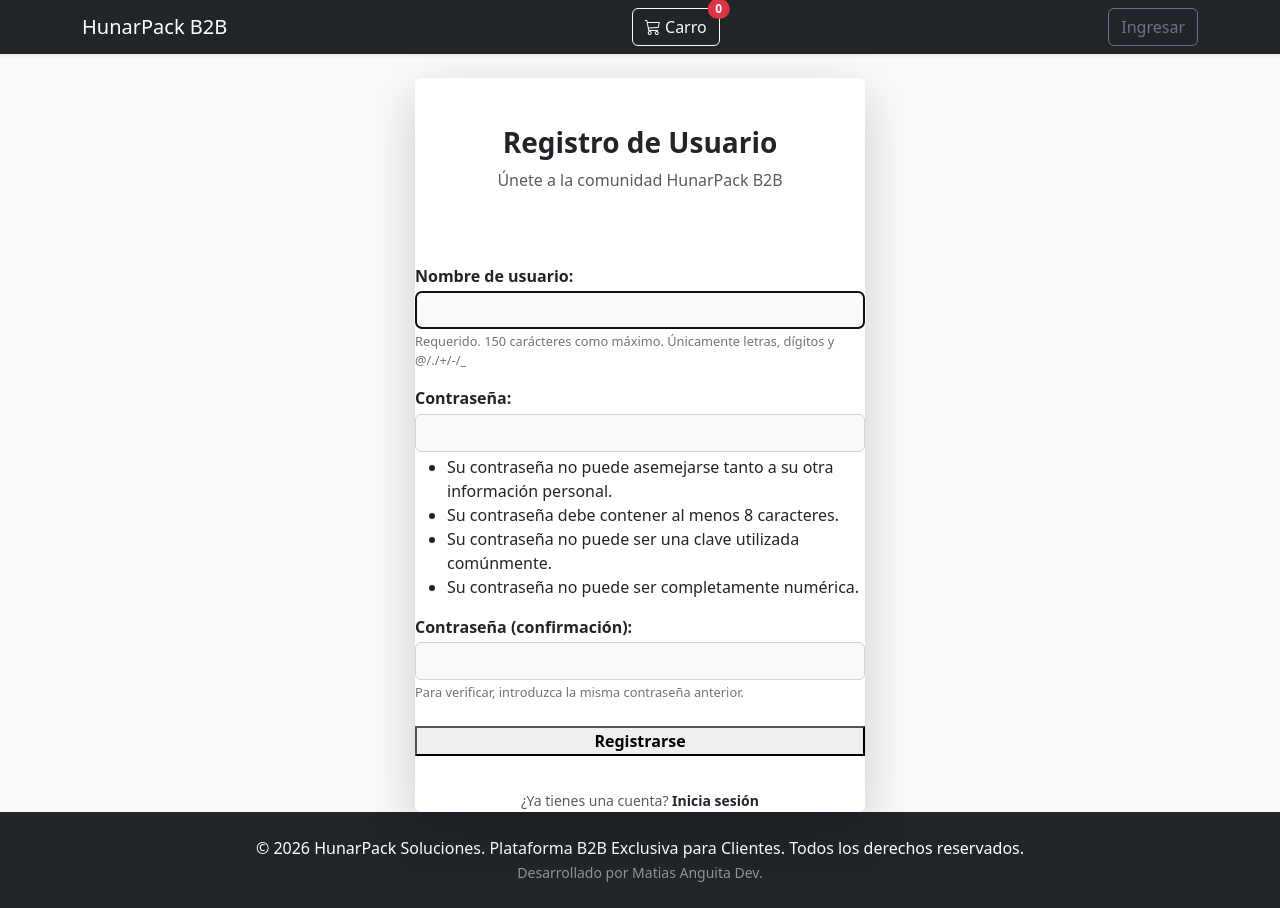
After one commit to AnguitaMatias/hunarpack-b2b, a Django app: page /registro/ in a window 1280 px wide. The commit adds this page. Run offline with Django 5.2, Linux system fonts and the light colour scheme.

Commit message:
Implementación de registro de usuario, inicio de sesión y logout. Creación de interfaz de historial de cotizaciones. Modificación de modelos para registro de usuarios.

```diff
--- a/catalogo/models.py
+++ b/catalogo/models.py
@@ -1,4 +1,5 @@
 from django.db import models
+from django.contrib.auth.models import User
 
 class Categoria(models.Model):
     nombre = models.CharField(max_length=100, verbose_name="Nombre de la Categoría")
@@ -43,8 +44,9 @@ class Cotizacion(models.Model):
         ('FINALIZADA', 'Finalizada'),
     ]
 
+    usuario = models.ForeignKey(User, on_delete=models.SET_NULL, null=True, blank=True, related_name='cotizaciones')
     nombre_contacto = models.CharField(max_length=120, verbose_name="Nombre de Contacto")
-    empresa = models.CharField(max_length=120, verbose_name="Raz+on Social / Empresa")
+    empresa = models.CharField(max_length=150, verbose_name="Razón Social / Empresa")
     rut_empresa = models.CharField(max_length=15, blank=True, null=True, verbose_name="RUT Empresa")
     email = models.EmailField(verbose_name="Correo Electrónico")
     telefono = models.CharField(max_length=20, verbose_name="Teléfono")
--- a/catalogo/static/catalogo/js/carrito.js
+++ b/catalogo/static/catalogo/js/carrito.js
@@ -24,6 +24,8 @@ document.addEventListener('DOMContentLoaded', () =>{
         const toast = new bootstrap.Toast(toastElement, { delay: 3000 });
         toast.show();
     }
+
+    // -- Configuración del botón agregar --
     const botonesAgregar = document.querySelectorAll('.btn-agregar');
     // Se lee el Token CSRF desde la etiqueta meta.
     const csrfToken = document.querySelector('meta[name="csrf-token"]').getAttribute('content');
--- a/catalogo/templates/catalogo/navbar.html
+++ b/catalogo/templates/catalogo/navbar.html
@@ -2,13 +2,33 @@
     <div class="container">
         <a href="{% url 'lista_productos' %}" class="navbar-brand mb-0 h1">HunarPack B2B</a>
 
-        <div class="d-flex align-items-center">
+        <!-- Carrito -->
+        <div class="d-flex gap-3 align-items-center">
             <a href="{% url 'resumen_carrito' %}" class="btn btn-outline-light position-relative">
                 <i class="bi bi-cart3"></i> Carro
-                <span id="contador-carrito" class="position-absolute.top-0.start-100.translate-middle.badge.rounded-pill.bg-danger">
+                <span id="contador-carrito" class="position-absolute top-0 start-100 translate-middle badge rounded-pill bg-danger">
                     {{ total_productos|default:"0" }}
                 </span>
             </a>
         </div>
+
+        <!-- Menú de usuario -->
+        {% if user.is_authenticated %}
+            <div class="dropdown">
+                <button type="button" class="btn btn-dark dropdown-toggle" data-bs-toggle="dropdown" aria-expanded="false">
+                    <i class="bi bi-person-circle"></i> {{ user.username }}
+                </button>
+                <ul class="dropdown-menu dropdown-menu-end">
+                    <li><a href="{% url 'mi_historial' %}" class="dropdown-item">Mi Historial</a></li>
+                    {% if user.is_staff %}
+                        <li><a href="/admin/" class="dropdown-item text-primary">Panel de Admin</a></li>
+                    {% endif %}
+                    <li><hr class="dropdown-divider"></li>
+                    <li><a href="{% url 'logout' %}" class="dropdown-item text-danger">Cerrar Sesión</a></li>
+                </ul>
+            </div>
+        {% else %}
+            <a href="{% url 'login' %}" class="btn btn-outline-secondary">Ingresar</a>
+        {% endif %}
     </div>
 </nav>
--- /dev/null
+++ b/catalogo/templates/catalogo/registro.html
@@ -0,0 +1,61 @@
+{% extends 'catalogo/base.html' %}
+
+{% block content %}
+    <style>
+        /*Estilos para que el form de django utilice el estilo de bootstrap*/
+        .django-form input {
+            display: block;
+            width: 100%;
+            padding: 0.375rem 0.75rem;
+            font-size: 1rem;
+            font-weight: 400;
+            line-height: 1.5;
+            color: #212529;
+            background-color: #f8f9fa;
+            background-clip: padding-box;
+            border: 1px solid #ced4da;
+            border-radius: 0.375rem;
+            margin-bottom: 1rem;
+        }
+        .django-form label {
+            font-weight: 600;
+            margin-bottom: 0.2rem;
+        }
+        .django-form ul.errorlist {
+            color: #dc3545;
+            font-size: 0.875rem;
+            list-style-type: none;
+            padding-left: 0;
+            margin-top: -0.5rem;
+            margin-bottom: 1rem;
+        }
+        .django-form .helptext {
+            font-size: 0.8rem;
+            color: #6c757d;
+            display: block;
+            margin-top: -0.8rem;
+            margin-bottom: 1rem;
+        }
+    </style>
+
+    <div class="container d-flex justify-content-center align-items-center" style="min-height: 70vh;">
+        <div class="card shadow-lg border-0" style="width: 100%; max-width: 450px;">
+            <div class="card-body p-5">
+                <div class="text-center mb-4">
+                    <h3 class="fw-bold text-dark">Registro de Usuario</h3>
+                    <p class="text-muted">Únete a la comunidad HunarPack B2B</p>
+                </div>
+            </div>
+
+            <form action="{% url 'registro' %}" method="POST" class="django-form">
+                {% csrf_token %}
+                {{ form.as_p}}
+                <button type="submit" class="btn-btn-dark w-100 fw-bold mt-2 mb-3">Registrarse</button>
+            </form>
+
+            <div class="text-center mt-3">
+                <small class="text-muted">¿Ya tienes una cuenta? <a href="{% url 'login' %}" class="text-dark fw-bold text-decoration-none">Inicia sesión</a></small>
+            </div>
+        </div>
+    </div>
+{% endblock %}
--- a/catalogo/urls.py
+++ b/catalogo/urls.py
@@ -1,11 +1,23 @@
 from django.urls import path
+from django.contrib.auth import views as auth_views
 from . import views
 
 urlpatterns = [
+    # Rutas generales
     path('', views.lista_productos, name='lista_productos'),
     path('api/carrito/agregar/', views.agregar_al_carrito, name='agregar_al_carrito'),
+
+    # Rutas del carro y checkout
     path('carrito/', views.resumen_carrito, name='resumen_carrito'),
     path('api/carrito/actualizar/', views.actualizar_carrito, name='actualizar_carrito'),
     path('checkout/procesar/', views.procesar_cotizacion, name='procesar_cotizacion'),
     path('cotizacion/<int:cotizacion_id>/pdf/', views.generar_pdf_cotizacion, name='generar_pdf_cotizacion'),
+
+    # Portal de clientes
+    path('login/', auth_views.LoginView.as_view(template_name='catalogo/login.html'), name='login'),
+    path('logout/', views.salir, name='logout'),
+    path('mi-historial/', views.mi_historial, name='mi_historial'),
+    path('registro/', views.registro, name='registro'),
+
+    #
 ]
--- a/catalogo/views.py
+++ b/catalogo/views.py
@@ -10,6 +10,9 @@ from .models import Producto, Categoria, Cotizacion, DetalleCotizacion
 from xhtml2pdf import pisa
 from django.template.loader import get_template
 from django.contrib.admin.views.decorators import staff_member_required
+from django.contrib.auth.decorators import login_required
+from django.contrib.auth import logout, login as auth_login
+from django.contrib.auth.forms import UserCreationForm
 
 # Vista de productos
 def lista_productos(request):
@@ -186,6 +189,7 @@ def procesar_cotizacion(request):
 
         # Paso 1. Se crea el registro maestro "La cotización"
         cotizacion = Cotizacion.objects.create(
+            usuario=request.user if request.user.is_authenticated else None,
             empresa=request.POST.get('empresa'),
             rut_empresa=request.POST.get('rut_empresa'),
             nombre_contacto=request.POST.get('nombre_contacto'),
@@ -259,7 +263,7 @@ def procesar_cotizacion(request):
         request.session.modified = True
 
         # Paso 6. Confirmar exito y redirigir a inicio (PROBAR ALGUNA PANTALLA DE "AGRADECIMIENTO" PENDIENTE)
-        messages.success(request, f"¡Su cotización se envió exitosamente! N° de Solicitud: {cotizacion.id}. Nos pondremos en contacto pronto.")
+        messages.success(request, f"¡Su cotización se envió exitosamente!. Nos pondremos en contacto pronto.")
         return redirect('lista_productos')
 
     return redirect('lista_productos')
@@ -289,3 +293,31 @@ def generar_pdf_cotizacion(request, cotizacion_id):
         return HttpResponse('Hubo un error al generar el PDF', status=500)
 
     return response
+
+# Ingreso del Cliente (Login)
+@login_required(login_url='/login/')
+def mi_historial(request):
+    # Se recuperan las id (cotizaciones) asociadas al usuario actua
+    cotizaciones = Cotizacion.objects.filter(usuario=request.user).order_by('-fecha_creacion')
+
+    return render(request, 'catalogo/mi_historial.html', {
+        'cotizaciones': cotizaciones
+    })
+
+def salir(request):
+    logout(request)
+    messages.success(request, "Has cerrado sesión exitosamente.")
+    return redirect('lista_productos')
+
+def registro(request):
+    if request.method == 'POST':
+        form = UserCreationForm(request.POST)
+        if form.is_valid():
+            usuario = form.save()
+            auth_login(request, usuario) # Inicia sesión automáticamente después del registro.
+            messages.success(request, f"¡Te damos la bienvenida, {usuario.username}! Tu cuenta ha sido creada exitosamente.")
+            return redirect('lista_productos')
+    else:
+        form =UserCreationForm()
+
+    return render(request, 'catalogo/registro.html', {'form': form})
--- a/core/settings.py
+++ b/core/settings.py
@@ -110,7 +110,7 @@ AUTH_PASSWORD_VALIDATORS = [
 # Internationalization
 # https://docs.djangoproject.com/en/6.1/topics/i18n/
 
-LANGUAGE_CODE = 'en-us'
+LANGUAGE_CODE = 'es-cl'
 
 TIME_ZONE = 'UTC'
 
@@ -136,3 +136,7 @@ MAILERS = {
 
 # Config del correo para desarrollo
 DEFAULT_FROM_EMAIL = 'ventas@hunarpack.cl'
+
+# Config para la autenticación de usuarios.
+LOGIN_REDIRECT_URL = 'lista_productos'
+LOGOUT_REDIRECT_URL = 'lista_productos'
```
Also changed, not shown: catalogo/templates/catalogo/login.html (added, +36 -0 lines), catalogo/templates/catalogo/mi_historial.html (added, +61 -0 lines), catalogo/migrations/0003_cotizacion_usuario_alter_cotizacion_empresa.py (added).
